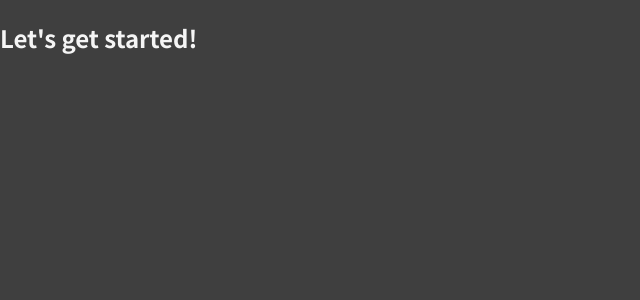
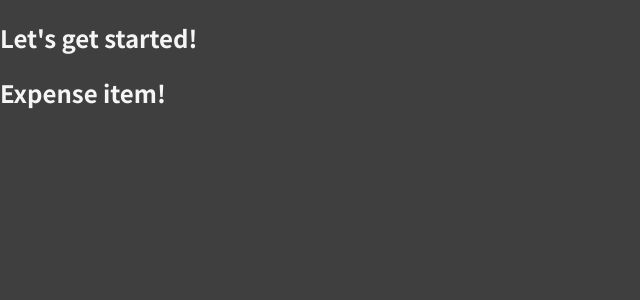
Before and after one commit to CarlosPerruca/ReactFinanceApp, a JavaScript app: page / in a window 1280 px wide. Shown: the top 300 px of the page, without its empty margins (0-640 px from the left). Built offline with nearby package versions, Linux system fonts and the light colour scheme.

Commit message:
first component

```diff
--- a/src/App.js
+++ b/src/App.js
@@ -1,7 +1,10 @@
+import ExpenseItems from "./components/ExpenseItems";
+
 function App() {
   return (
     <div>
       <h2>Let's get started!</h2>
+      <ExpenseItems></ExpenseItems>
     </div>
   );
 }
--- /dev/null
+++ b/src/components/ExpenseItems.js
@@ -0,0 +1,5 @@
+function ExpenseItems() {
+  return <h2>Expense item!</h2>;
+}
+
+export default ExpenseItems;
```
Also changed, not shown: 2 other files (tests, documents, lock files or other folders).
